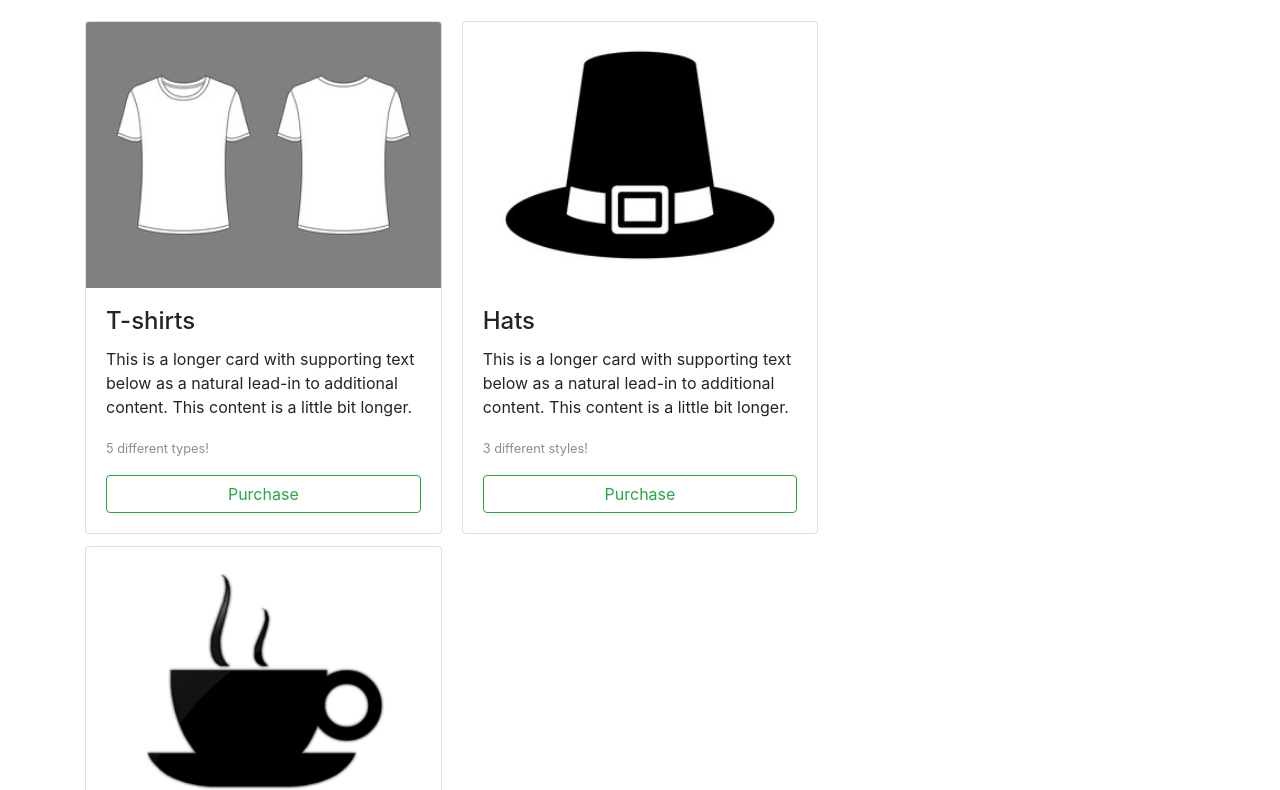
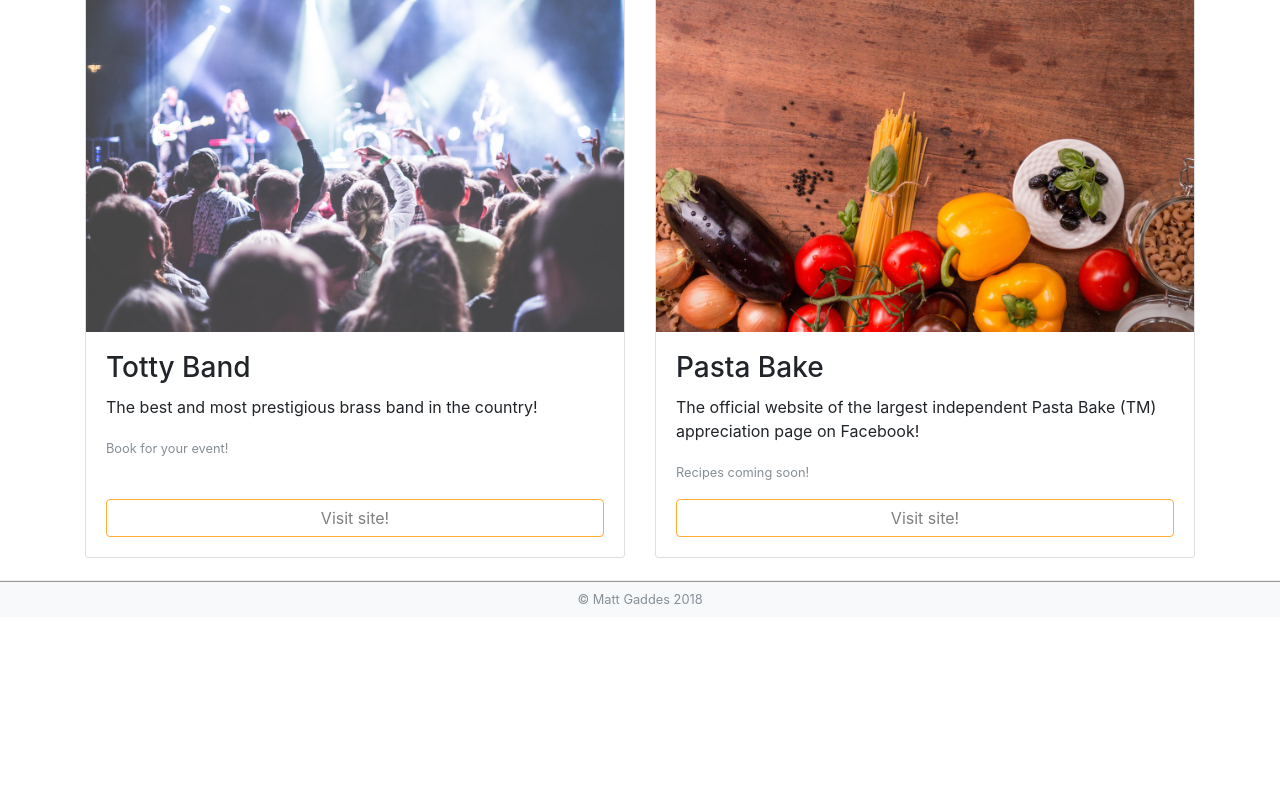
Before and after one commit to gaddes/gaddes.github.io, a website: page src/projects.html in a window 1280 px wide. Shown: the part 206-996 px from the top of the page. After the commit the page ends 823 px from the top, so only its background shows below. Drawn offline with nearby package versions, Linux system fonts and the light colour scheme; a web font is replaced by a local one.

Commit message:
Update Projects page.

```diff
--- a/src/projects.html
+++ b/src/projects.html
@@ -55,39 +55,26 @@
       </div>
     </nav>
 
-    <div class="jumbotron mt-2 mb-4 py-2 d-flex flex-row justify-content-center">
-      <h1 class="display-4">Merchandise</h1>
-    </div>
-
-    <div class="container">
-      <!-- MERCHANDISE Card Columns (top-bottom, then left-right) -->
-
-      <div class="card-columns mb-3">
+    <div class="container my-4">
+      <div class="card-deck">
         <div class="card">
-          <img class="card-img-top img-fluid" src="img/tshirt.jpg" alt="Card image cap">
-          <div class="card-body">
-            <h4 class="card-title">T-shirts</h4>
-            <p class="card-text">This is a longer card with supporting text below as a natural lead-in to additional content. This content is a little bit longer.</p>
-            <p class="card-text"><small class="text-muted">5 different types!</small></p>
-            <a href="#" class="btn btn-block btn-outline-success">Purchase</a>
+          <img class="card-img-top img-fluid" src="img/totty-band.jpg" alt="Card image cap">
+          <div class="card-body d-flex flex-column">
+            <h3 class="card-title">Totty Band</h4>
+            <!-- <h6 class="card-title text-muted font-italic">An Italian classic!</h6> -->
+            <p class="card-text">The best and most prestigious brass band in the country!</p>
+            <p class="card-text"><small class="text-muted">Book for your event!</small></p>
+            <a href="https://gaddes.github.io/TottyBand/" class="btn btn-block btn-outline-primary mt-auto">Visit site!</a>
           </div>
         </div>
         <div class="card">
-          <img class="card-img-top img-fluid" src="img/mug.png" alt="Card image cap">
-          <div class="card-body">
-            <h4 class="card-title">Mugs</h4>
-            <p class="card-text">This is a longer card with supporting text below as a natural lead-in to additional content. This content is a little bit longer.</p>
-            <p class="card-text"><small class="text-muted">8 different colours!</small></p>
-            <a href="#" class="btn btn-block btn-outline-success">Purchase</a>
-          </div>
-        </div>
-        <div class="card">
-          <img class="card-img-top img-fluid" src="img/hat.jpg" alt="Card image cap">
-          <div class="card-body">
-            <h4 class="card-title">Hats</h4>
-            <p class="card-text">This is a longer card with supporting text below as a natural lead-in to additional content. This content is a little bit longer.</p>
-            <p class="card-text"><small class="text-muted">3 different styles!</small></p>
-            <a href="#" class="btn btn-block btn-outline-success">Purchase</a>
+          <img class="card-img-top img-fluid" src="img/pasta-bake.jpg" alt="Card image cap">
+          <div class="card-body d-flex flex-column">
+            <h3 class="card-title">Pasta Bake</h4>
+            <!-- <h6 class="card-title text-muted font-italic">Perfect with a beer!</h6> -->
+            <p class="card-text">The official website of the largest independent Pasta Bake (TM) appreciation page on Facebook!</p>
+            <p class="card-text"><small class="text-muted">Recipes coming soon!</small></p>
+            <a href="https://gaddes.github.io/PastaBake/src/index.html" class="btn btn-block btn-outline-primary mt-auto">Visit site!</a>
           </div>
         </div>
       </div>
```
Also changed, not shown: src/img/gnocchi.jpg (deleted), src/img/hat.jpg (deleted), src/img/mug.png (deleted), src/img/pasta-bake.jpg (added), src/img/pasta.jpg (deleted), src/img/pizza.jpg (deleted), src/img/totty-band.jpg (added), src/img/tshirt.jpg (deleted).
